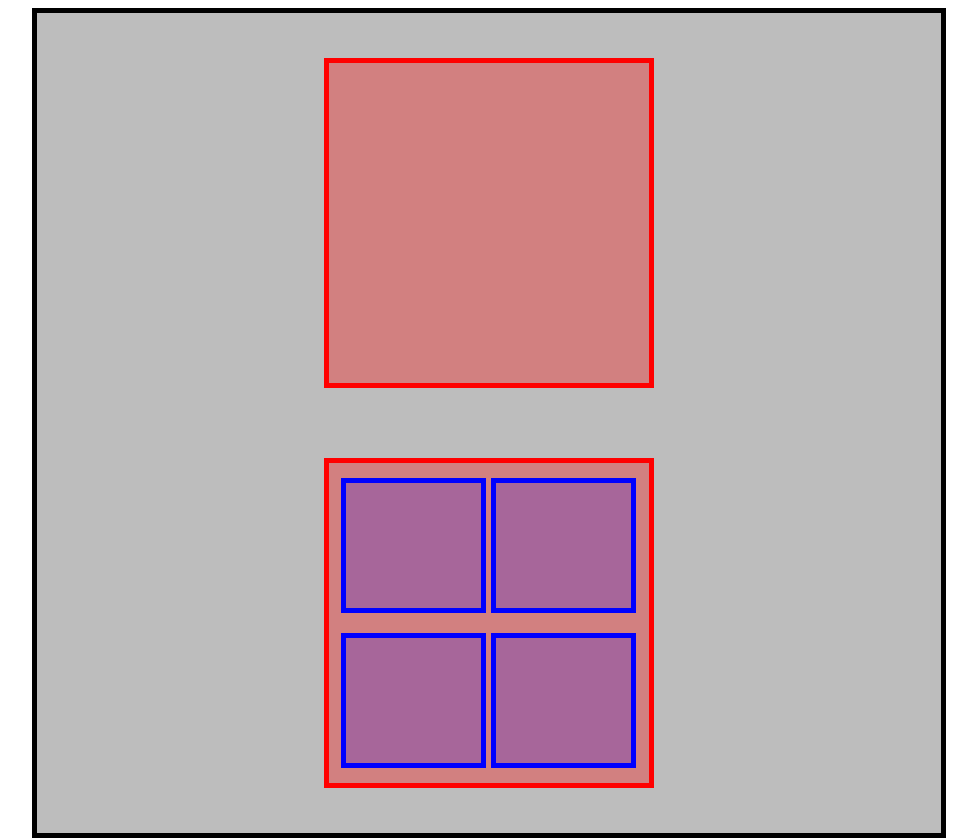
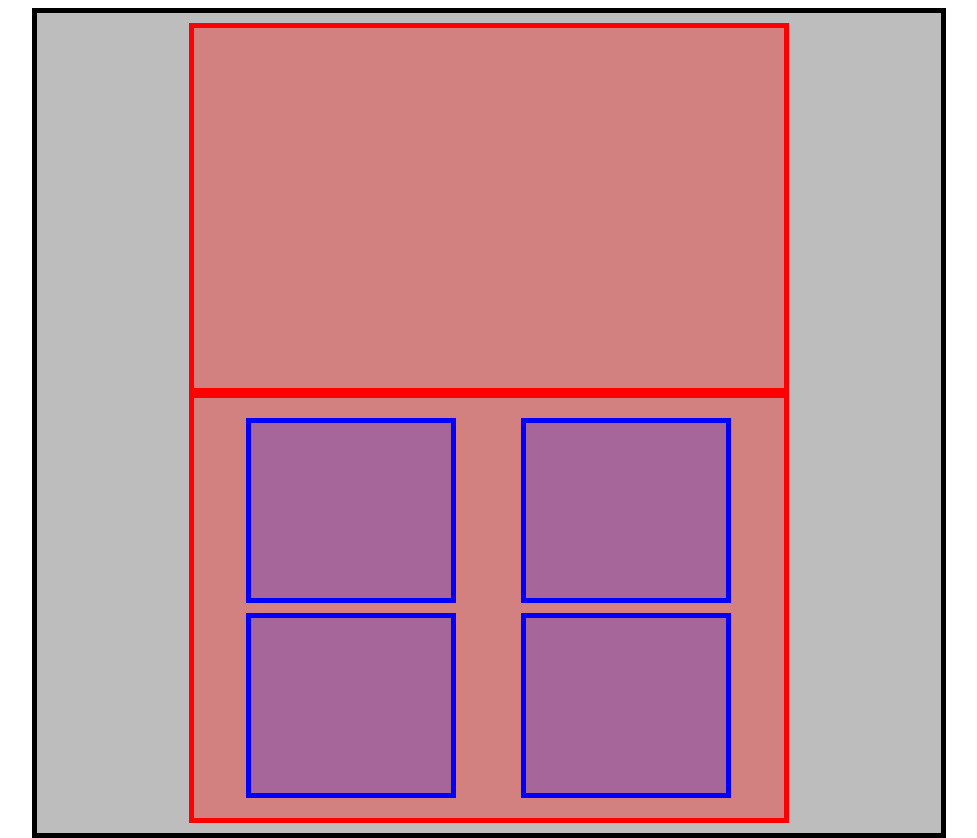
Before and after one commit to gato365/understandingFlexbox, a plain HTML site: page index.html in a window 1280 px wide. Shown: the whole page, without its empty margins (151-1128 px from the left). Drawn offline with Linux system fonts and the light colour scheme.

Commit message:
Change dimensions of inner boxes

```diff
--- a/index.html
+++ b/index.html
@@ -40,10 +40,11 @@
         .big-box {
             margin: auto;
             border: 5px solid rgb(255, 0, 0);
-            padding: 10px;
+            padding: 20px;
+
             background-color: rgba(255, 0, 0, 0.32);
-            width: 300px;
-            height: 300px;
+            width: 550px;
+            height: 550px;
         }
 
 
@@ -52,11 +53,15 @@
             margin: auto;
             border: 5px solid blue;
             background-color: rgba(0, 0, 255, 0.205);
-            width: 135px;
-            height: 125px;
+            width: 200px;
+            height: 175px;
         }
 
 
+
+
+
+        /* Media Query */
 
         @media screen and (max-width: 980px) {
 
```
